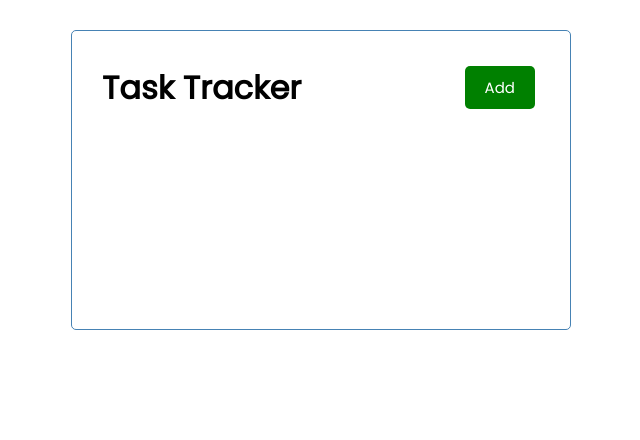
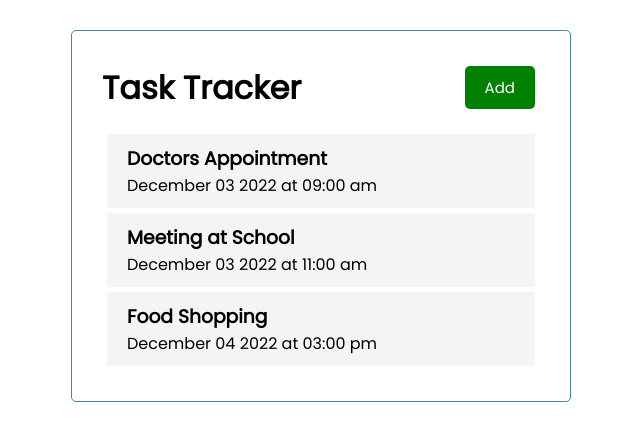
Before and after one commit to sayemalmahdi/react-task-tracker, a React (Create React App) app: page / in a window 1280 px wide. Shown: the top 440 px of the page, without its empty margins (319-959 px from the left). Built offline with nearby package versions, Linux system fonts and the light colour scheme.

Commit message:
Output Tasks on UI using maps

```diff
--- a/src/App.js
+++ b/src/App.js
@@ -1,10 +1,32 @@
 import Header from "./components/Header";
+import Tasks from "./components/Tasks";
+import {useState} from 'react'
 
 function App() {
-
+  const [tasks, setTasks] = useState([
+    {
+        id: 1,
+        text: 'Doctors Appointment',
+        day: 'December 03 2022 at 09:00 am',
+        reminder: true,
+    },
+    {
+        id: 2,
+        text: 'Meeting at School',
+        day: 'December 03 2022 at 11:00 am',
+        reminder: true,
+    },
+    {
+        id: 3,
+        text: 'Food Shopping ',
+        day: 'December 04 2022 at 03:00 pm',
+        reminder: false,
+    }
+] )
   return (
     <div className="container">
       <Header />
+      <Tasks tasks={tasks}/>
     </div>
 
   );
--- /dev/null
+++ b/src/components/Task.js
@@ -0,0 +1,10 @@
+const Task = ({ task }) => {
+  return (
+    <div className="task">
+      <h3> {task.text } </h3>
+      <p> {task.day } </p>
+    </div>
+  )
+}
+
+export default Task
--- /dev/null
+++ b/src/components/Tasks.js
@@ -0,0 +1,13 @@
+import Task from "./Task"
+
+const Tasks = ({ tasks }) => {
+
+  return (
+    <>
+      {tasks.map((task) => (
+            <Task key={task.id} task={task}  />))}
+    </>
+  )
+}
+
+export default Tasks
```
